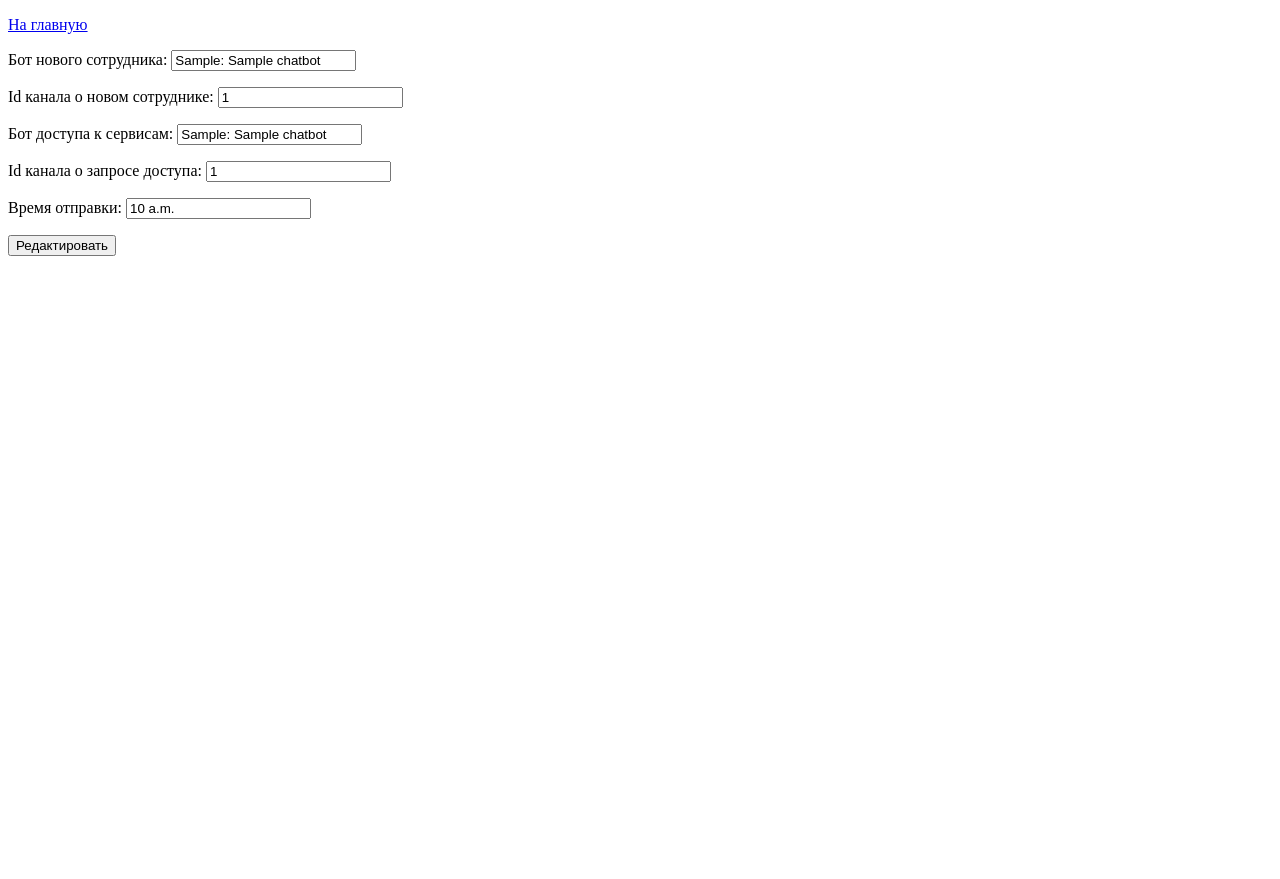
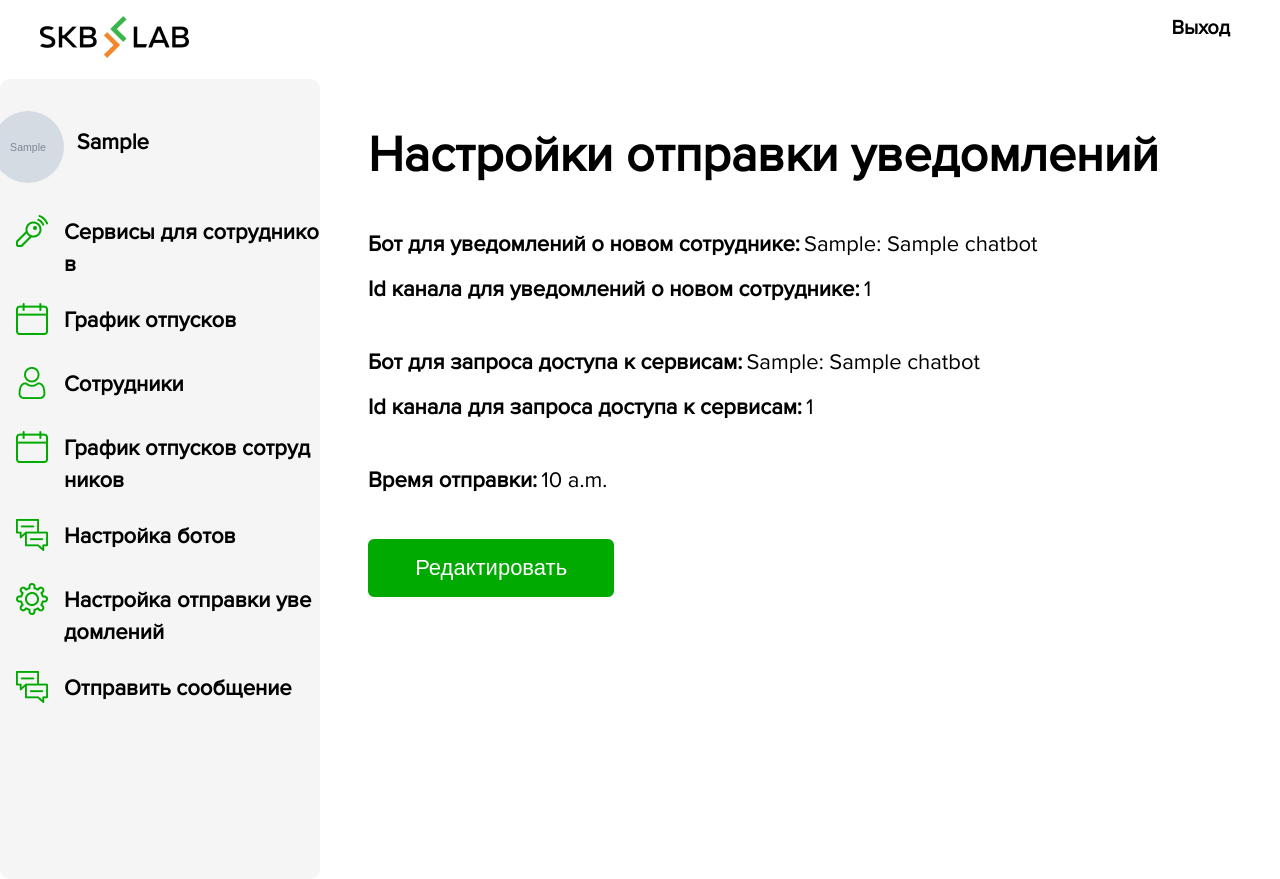
Before and after one commit to Dmitriy200123/employee_portal, a Django app: page /chatbots/sender_setting/ in a window 1280 px wide. Before the commit the page ends 256 px from the top, so only its background shows below. Run offline with Django 3.2, Linux system fonts and the light colour scheme; a user stored in the database is signed in; tables that the repository leaves empty hold one stand-in row (values such as "Sample post"); grey boxes marked "Sample" are stand-in pictures.

Commit message:
"Sender setting" frontend

```diff
--- /dev/null
+++ b/employee_portal/chat_bots/static/styles/sender_setting_style.css
@@ -0,0 +1,52 @@
+.right_content {
+    margin-left: 5%;
+}
+
+h1 {
+    margin-top: 5%;
+    font-weight: 600;
+    font-size: 50px;
+    line-height: 61px;
+}
+
+label {
+    display: inline-block;
+    font-weight: 600;
+    font-size: 22px;
+    line-height: 27px;
+}
+
+span, p{
+    font-style: normal;
+    font-weight: 400;
+    font-size: 22px;
+}
+
+button{
+    cursor: pointer;
+    background-color: #00AA00;
+    border: 2px solid #00AA00;
+    border-radius: 6px;
+    width: 27%;
+    color: white;
+    font-size: 22px;
+    float: left;
+    overflow: hidden;
+    padding: 14px 0;
+}
+
+.setting_parameter:first-child{
+    margin-top: 5%;
+}
+
+.setting_parameter:nth-child(2n+1){
+    margin-bottom: 2%;
+}
+
+.setting_parameter:nth-child(2n){
+    margin-bottom: 5%;
+}
+
+.setting_parameter:nth-child(5){
+    margin-bottom: 5%;
+}
--- a/employee_portal/chat_bots/templates/chat_bots/sender_setting_page.html
+++ b/employee_portal/chat_bots/templates/chat_bots/sender_setting_page.html
@@ -1,43 +1,53 @@
-<!DOCTYPE html>
-<html lang="en">
-<head>
-    <meta charset="UTF-8">
-    <title>Настройка отправки уведомлений</title>
-</head>
-<body>
-<header>
-    <p><a href="{% url 'employee_information_site:home_page' %}">На главную</a></p>
-</header>
+{% extends 'base.html' %}
+{% load static %}
 
-<p>
-    <label for="id_newEmployeeChatBot">Бот нового сотрудника:</label>
-    <input type="text" readonly name="newEmployeeChatBot" value="{{ sender.newEmployeeChatBot }}"
-           id="id_newEmployeeChatBot">
-</p>
-<p>
-    <label for="id_newEmployeeChannelId">Id канала о новом сотруднике:</label>
-    <input type="text" readonly name="newEmployeeChannelId" value="{{ sender.newEmployeeChannelId }}"
-           id="id_newEmployeeChannelId">
-</p>
+{% block title %}
+    Настройки отправки уведомлений
+{% endblock %}
 
-<p>
-    <label for="id_accessRequestChatBot">Бот доступа к сервисам:</label>
-    <input type="text" readonly name="accessRequestChatBot" value="{{ sender.accessRequestChatBot }}"
-           id="id_accessRequestChatBot">
-</p>
-<p>
-    <label for="id_accessRequestChannelId">Id канала о запросе доступа:</label>
-    <input type="text" readonly name="accessRequestChannelId" value="{{ sender.accessRequestChannelId }}"
-           id="id_accessRequestChannelId">
-</p>
-<p>
-    <label for="id_sendTime">Время отправки:</label>
-    <input type="text" readonly name="sendTime" value="{{ sender.sendTime }}" id="id_sendTime">
-</p>
+{% block load_styles %}
+    <link rel="stylesheet" type="text/css" href="{% static 'styles/sender_setting_style.css' %}">
+    <link rel="stylesheet" type="text/css" href="{% static 'styles/font.css' %}">
+    <link rel="stylesheet" type="text/css" href="{% static 'styles/side_bar_style.css' %}">
+    <link rel="stylesheet" type="text/css" href="{% static 'styles/header_style.css' %}">
+    <link rel="stylesheet" type="text/css" href="{% static 'styles/main_style.css' %}">
+{% endblock %}
 
-<form action="{% url 'chatBots:updateSender' %}">
-    <input type="submit" value="Редактировать">
-</form>
+{% block right_content %}
+    <div class="right_content">
+        <h1>
+            Настройки отправки уведомлений
+        </h1>
 
-</body>
-</html>
+        <div class="sender_settings">
+            <div class="setting_parameter">
+                <label>Бот для уведомлений о новом сотруднике:</label>
+                <span>{{ sender.newEmployeeChatBot }}</span>
+            </div>
+
+            <div class="setting_parameter">
+                <label>Id канала для уведомлений о новом сотруднике:</label>
+                <span>{{ sender.newEmployeeChannelId }}</span>
+            </div>
+
+            <div class="setting_parameter">
+                <label>Бот для запроса доступа к сервисам:</label>
+                <span>{{ sender.accessRequestChatBot }}</span>
+            </div>
+
+            <div class="setting_parameter">
+                <label>Id канала для запроса доступа к сервисам:</label>
+                <span>{{ sender.accessRequestChannelId }}</span>
+            </div>
+
+            <div class="setting_parameter">
+                <label>Время отправки:</label>
+                <span>{{ sender.sendTime }}</span>
+            </div>
+
+            <form action="{% url 'chatBots:updateSender' %}">
+                <button type="submit"> Редактировать</button>
+            </form>
+        </div>
+    </div>
+{% endblock %}
--- a/employee_portal/chat_bots/templates/chat_bots/sender_update_or_create_page.html
+++ b/employee_portal/chat_bots/templates/chat_bots/sender_update_or_create_page.html
@@ -2,7 +2,7 @@
 {% load static %}
 
 {% block title %}
-    Изменение настроек отправки уведомлений
+    Редактирование настроек отправки уведомлений
 {% endblock %}
 
 {% block load_styles %}
@@ -15,7 +15,7 @@
 
 {% block right_content %}
     <div class="edited_sender_settings">
-        <h1> Изменение настроек отправки уведомлений </h1>
+        <h1> Редактировать настройки отправки уведомлений </h1>
         <form method="post">
             {% csrf_token %}
             {{ form.as_p }}
--- a/employee_portal/chat_bots/views.py
+++ b/employee_portal/chat_bots/views.py
@@ -108,6 +108,12 @@ class SenderSettingPage(ListView):
 
         return redirect('chatBots:updateSender')
 
+    def get_context_data(self, **kwargs):
+        context = super(SenderSettingPage, self).get_context_data(**kwargs)
+        current_user = Employee.objects.filter(user=self.request.user.id).first()
+        context['current_user'] = current_user
+        return context
+
 
 class UpdateOrCreateSenderPage(UpdateView):
     model = Sender
```
